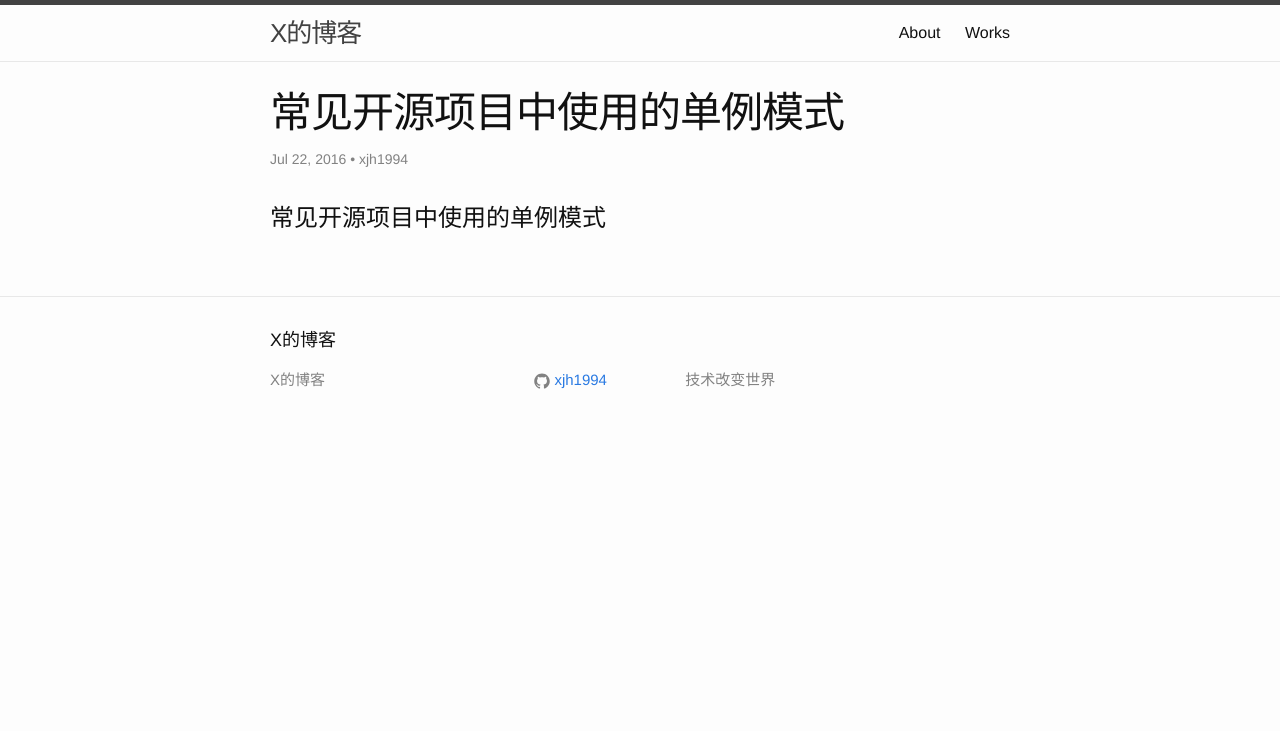
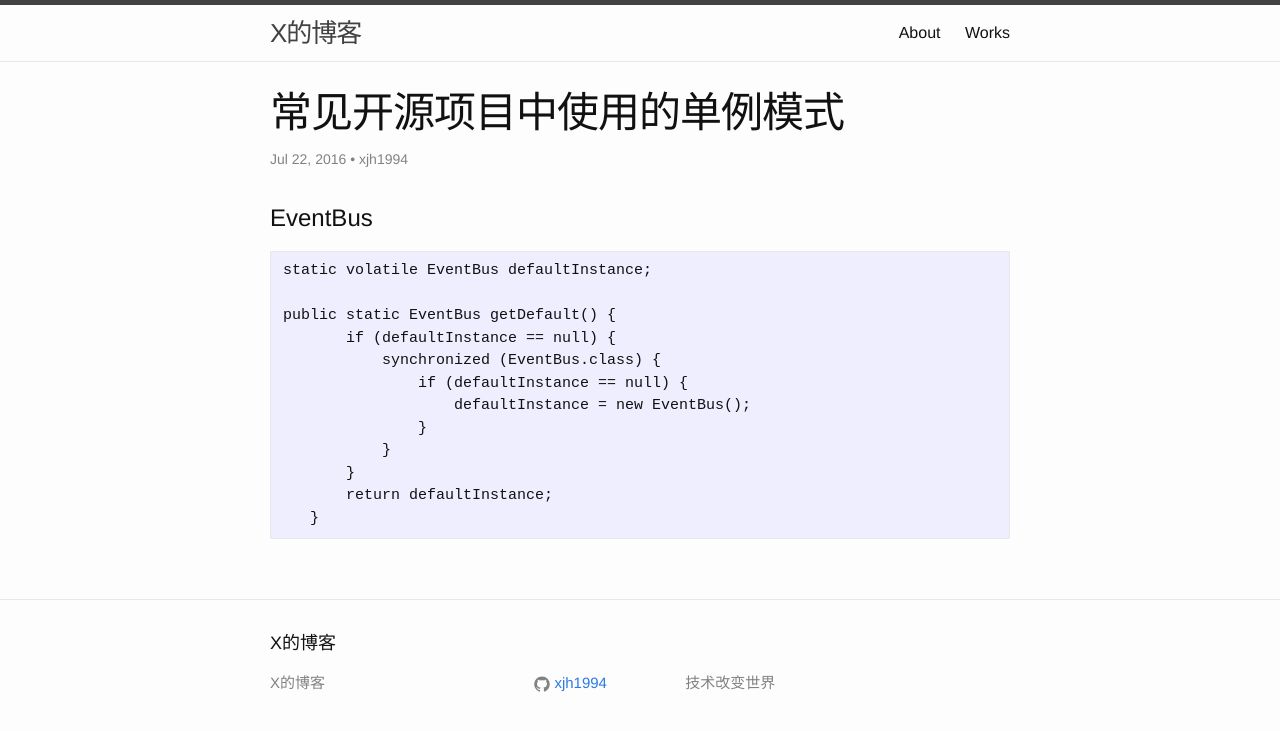
Before and after one commit to xjh1994/xjh1994.github.io, a Jekyll site: the page built from _posts/2016-08-11-Single-Instances-Used-In-Open-Source-Project.markdown, in a window 1280 px wide. Shown: the top 731 px of the page. Built offline with Jekyll 4.4.1, drawn with Linux system fonts in a browser that asks for light colours.

Commit message:
EventBus

````diff
--- a/_posts/2016-08-11-Single-Instances-Used-In-Open-Source-Project.markdown
+++ b/_posts/2016-08-11-Single-Instances-Used-In-Open-Source-Project.markdown
@@ -13,4 +13,19 @@ tag:
 - Android
 ---
 
-# 常见开源项目中使用的单例模式
+# EventBus
+
+```
+static volatile EventBus defaultInstance;
+
+public static EventBus getDefault() {
+       if (defaultInstance == null) {
+           synchronized (EventBus.class) {
+               if (defaultInstance == null) {
+                   defaultInstance = new EventBus();
+               }
+           }
+       }
+       return defaultInstance;
+   }
+```
````
